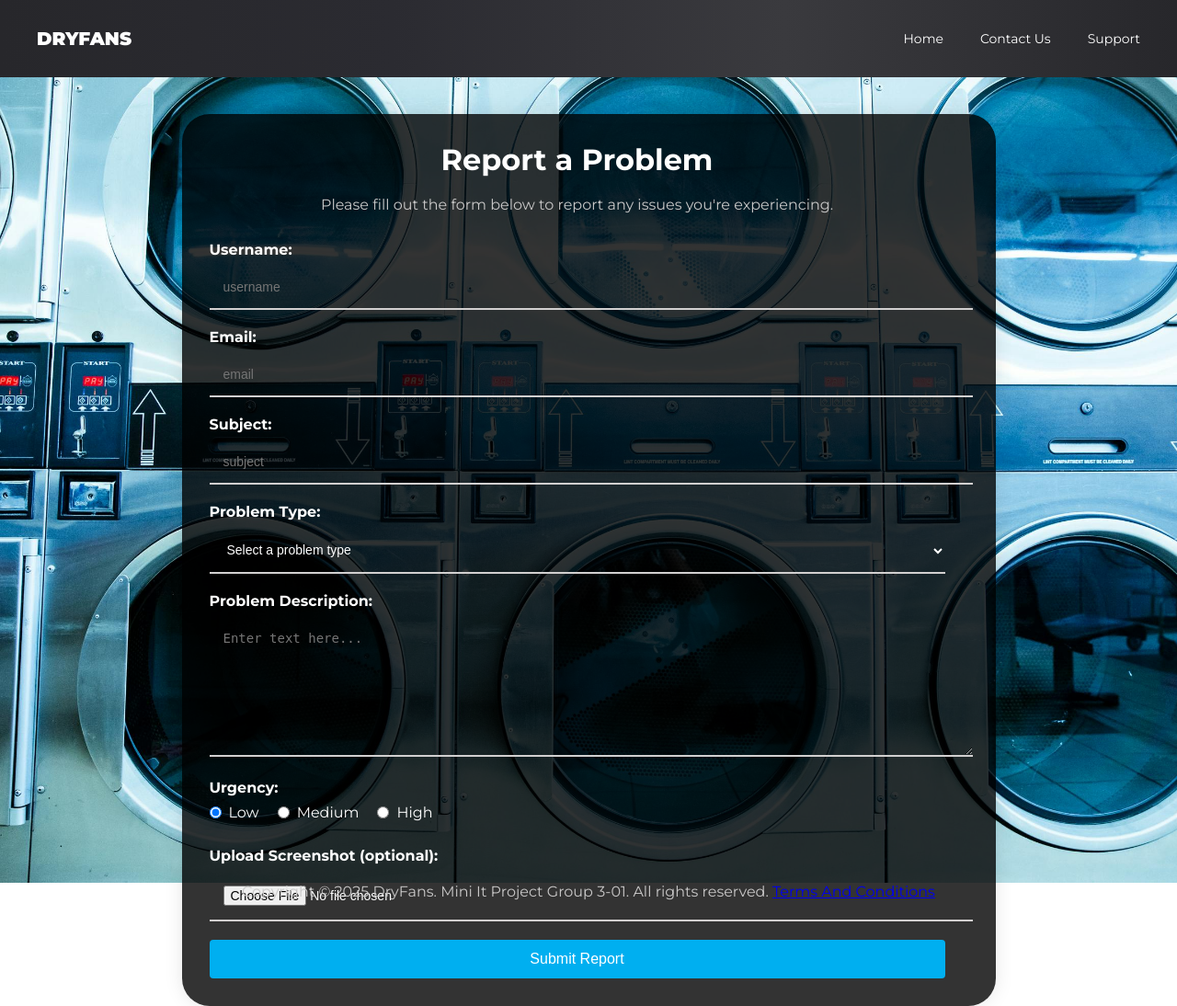
After one commit to lulu060402/MINI-IT-PROJECT-3-01, a PHP site: page /report.html in a window 1280 px wide. The commit adds this page. Shown: the whole page at 92% size. Run offline with PHP 8.4, Linux system fonts and the light colour scheme.

Commit message:
added report page

```diff
--- a/intro.html
+++ b/intro.html
@@ -17,8 +17,8 @@
         <nav>
           <ul>
             <li><a href="intro.html">Home</a></li>
-            <li><a href="contact.php">Contact Us</a></li>
-            <li><a href="support.php">Support</a></li>
+            <li><a href="contact.html">Contact Us</a></li>
+            <li><a href="support.html">Support</a></li>
           </ul>
         </nav>
 
--- /dev/null
+++ b/report.css
@@ -0,0 +1,219 @@
+* {
+    padding:0;
+    margin:0;
+}
+
+.bg-img {
+    background-image: url(pexels-ekaterinabelinskaya-4700400.jpg) ;
+    background-repeat:no-repeat;
+    background-size:cover;
+    height:120vh ;
+}
+
+body {
+    font-family:'Montserrat', sans-serif;
+    position: relative;
+    user-select: none;
+    -webkit-user-select: none;
+    -moz-user-select: none;
+    -ms-user-select: none;
+
+}
+
+
+/**nav**/
+
+
+.nav {
+
+    display: flex;
+    justify-content: space-between;
+    align-items: center;
+    padding: 30px 40px;
+    color: white;
+    flex-wrap: wrap;
+    background: linear-gradient( 90deg,
+    #27272B,
+    #2b2b31,
+    #3a3a3e,
+    #27272B
+      );
+
+  }
+
+  .nav .logo {
+
+    font-weight: 900;
+    font-size: 20px;
+
+  }
+
+  .nav ul {
+
+    list-style: none;
+    display: flex;
+    gap: 40px;
+    font-size: 14px;
+
+  }
+
+
+  .nav a {
+
+    text-decoration: none;
+    color: white;
+    font-weight: 500;
+
+  }
+
+  .nav a:hover {
+
+    color:#878686;
+
+  }
+
+
+  /**con**/
+
+.report-container {
+    max-width: 800px;
+    margin: 40px auto;
+    padding: 30px;
+    padding-right:55px;
+    background: rgba(0, 0, 0, 0.8);
+    border-radius: 30px;
+    box-shadow: 0 0 20px rgba(0, 0, 0, 0.1);
+}
+
+h1 {
+    color: #ffff;
+    text-align: center;
+    margin-bottom: 20px;
+}
+
+p {
+    text-align: center;
+    margin-bottom: 30px;
+    color: #c9c8c8;
+}
+
+/**input**/
+
+.form-group {
+    margin-bottom: 20px;
+}
+
+label {
+    display: block;
+    margin-bottom: 8px;
+    font-weight: 600;
+    color: #ffff;
+}
+
+input[type="text"],
+input[type="email"],
+input[type="file"],
+textarea {
+    width: 100%;
+    transition: border 0.3s;
+    background: transparent;
+    border: none;
+    padding: 15px;
+    color: white;
+    border-bottom:2px solid #d2d0d0;
+    outline:none;
+    font-size: 14px;
+}
+
+input[type="text"]:focus,
+input[type="email"]:focus,
+textarea:focus {
+    border-color: #00AFF0 ;
+    outline: none;
+}
+
+textarea {
+    resize: vertical;
+    min-height: 120px;
+}
+
+
+
+/**unfinished option bar**/
+
+
+
+select {
+    width: 100%;
+    transition: border 0.3s;
+    background: transparent;
+    border: none;
+    padding: 15px;
+    color: white;
+    border-bottom:2px solid #d2d0d0;
+    outline:none;
+    font-size: 14px;
+
+}
+
+select option {
+    color: black;
+    background: white;
+}
+
+select:focus {
+        border-color: #00AFF0 ;
+}
+
+
+
+/**urgentcy**/
+
+.radio-group {
+    display: flex;
+    gap: 20px;
+}
+
+.radio-group label {
+    display: flex;
+    align-items: center;
+    font-weight: normal;
+    cursor: pointer;
+}
+
+.radio-group input[type="radio"] {
+    margin-right: 8px;
+}
+
+
+
+/**submit**/
+
+.submit-btn {
+    background-color: #00AFF0 ;
+    color: white;
+    border: none;
+    padding: 12px 24px;
+    font-size: 16px;
+    border-radius: 4px;
+    cursor: pointer;
+    width: 100%;
+    transition: background-color 0.3s;
+}
+
+.submit-btn:hover {
+    background-color: #018CF1 ;
+}
+
+/* Responsive design */
+@media (max-width: 768px) {
+    .report-container {
+        margin: 20px;
+        padding: 20px;
+    }
+
+    .radio-group {
+        flex-direction: column;
+        gap: 10px;
+    }
+}
--- /dev/null
+++ b/report.html
@@ -0,0 +1,93 @@
+<!DOCTYPE html>
+<html lang="en">
+<head>
+    <meta charset="UTF-8">
+    <meta name="viewport" content="width=device-width, initial-scale=1.0">
+    <title>Report a Problem</title>
+    <link rel="stylesheet" href="report.css" />
+    <link href="https://fonts.googleapis.com/css2?family=Montserrat:wght@400;700;900&display=swap" rel="stylesheet">
+</head>
+<body>
+
+        <!-- Navigation Bar -->
+
+        <div class="bg-img">
+
+        <header class="nav">
+            <div class="logo">DRYFANS</div>
+
+            <nav>
+              <ul>
+                <li><a href="intro.html">Home</a></li>
+                <li><a href="contact.html">Contact Us</a></li>
+                <li><a href="support.html">Support</a></li>
+              </ul>
+            </nav>
+
+          </header>
+
+    <div class="report-container">
+
+        <h1>Report a Problem</h1>
+        <p>Please fill out the form below to report any issues you're experiencing.</p>
+
+        <form action="submit_report.php" method="POST">
+            <div class="form-group">
+                <label for="name">Username:</label>
+                <input type="text" id="name" name="name" placeholder="username" required>
+            </div>
+
+            <div class="form-group">
+
+                <label for="subject">Email:</label>
+                <input type="email" id="email" name="email" placeholder="email" required>
+            </div>
+
+            <div class="form-group">
+                <label for="subject">Subject:</label>
+                <input type="text" id="subject" name="subject" placeholder="subject"required>
+            </div>
+
+            <div class="form-group">
+                <label for="problem-type">Problem Type:</label>
+                <select id="problem-type" name="problem_type" required>
+                    <option value="">Select a problem type</option>
+                    <option value="Washing Machine Issues">Washing Machine Issues</option>
+                    <option value="account">Account Problem</option>
+                    <option value="Web Application Bugs">Web Application Bugs</option>
+                    <option value="feedback">General Feedback</option>
+                    <option value="other">Others</option>
+                </select>
+            </div>
+
+            <div class="form-group">
+                <label for="description">Problem Description:</label>
+                <textarea id="description" name="description" rows="5" placeholder="Enter text here..." required></textarea>
+            </div>
+
+            <div class="form-group">
+                <label for="urgency">Urgency:</label>
+                <div class="radio-group">
+                    <label><input type="radio" name="urgency" value="low" checked> Low</label>
+                    <label><input type="radio" name="urgency" value="medium"> Medium</label>
+                    <label><input type="radio" name="urgency" value="high"> High</label>
+                </div>
+            </div>
+
+            <div class="form-group">
+                <label for="screenshot">Upload Screenshot (optional):</label>
+                <input type="file" id="screenshot" name="screenshot" accept="image/*">
+            </div>
+
+            <button type="submit" class="submit-btn">Submit Report</button>
+        </form>
+    </div>
+    </div>
+</body>
+
+<footer>
+    <div class="ka">
+        <p>Copyright &copy; 2025 DryFans. Mini It Project Group 3-01. All rights reserved. <a href="termscondition.html">Terms And Conditions</a></p>
+        </div>
+</footer>
+</html>
--- a/signup.php
+++ b/signup.php
@@ -42,6 +42,7 @@
         <?php unset($_SESSION['success']); ?>
       <?php endif; ?>
 
+
     <!--form-->
 
       <form action="register.php" method="POST">
```
Also changed, not shown: create_table_for_reports.php (added, +31 -0 lines), login.html (deleted, +0 -47 lines), prototype washing machines.html (deleted, +0 -66 lines), signup.html (deleted, +0 -49 lines), submit_report.php (added, +77 -0 lines), thankyou.css (added, +19 -0 lines), washingmachine.css (deleted, +0 -48 lines), xiexie.html (added, +20 -0 lines), pexels-ekaterinabelinskaya-4700400.jpg (added), register.php (line endings or trailing spaces), 1 other file.
